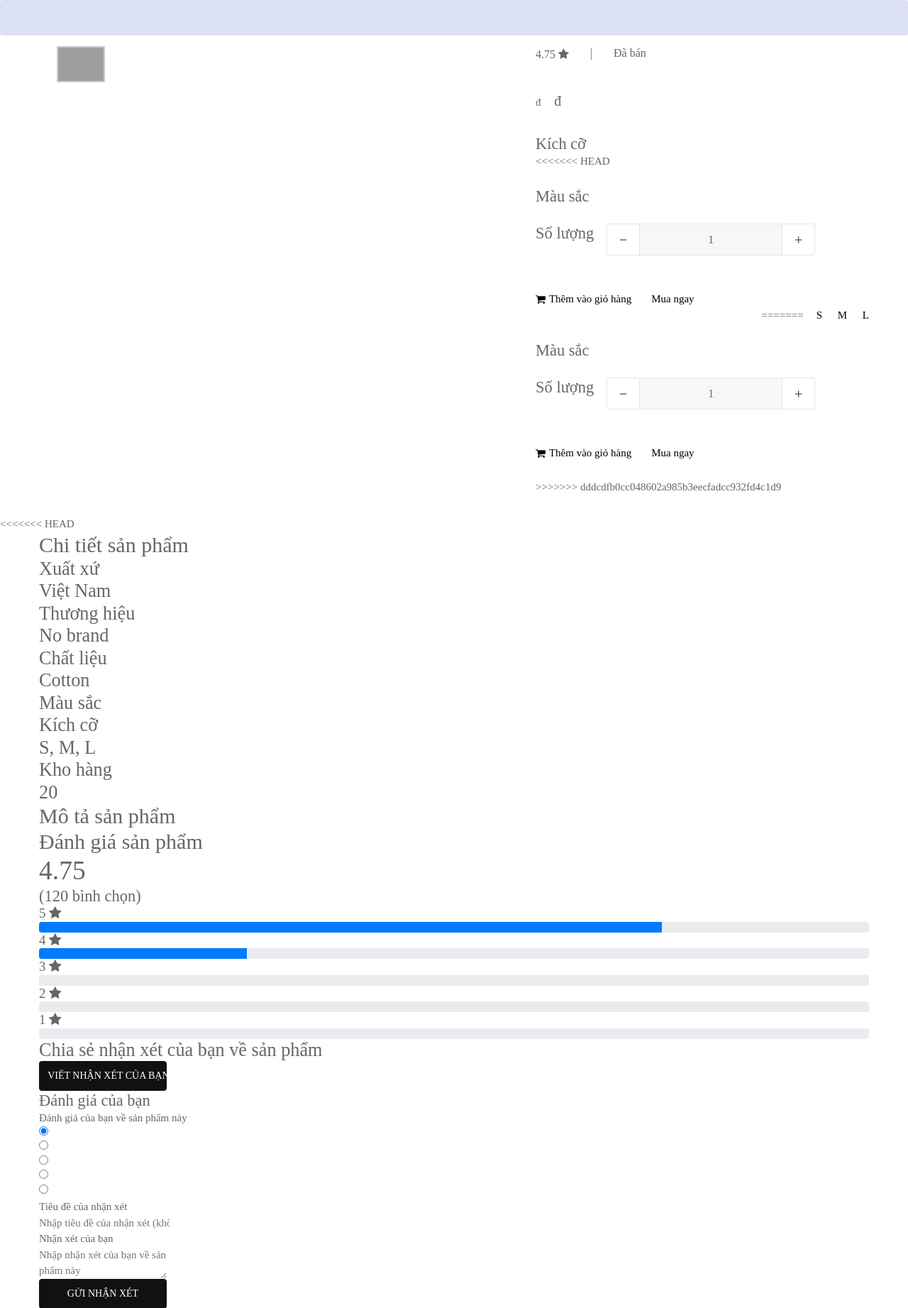
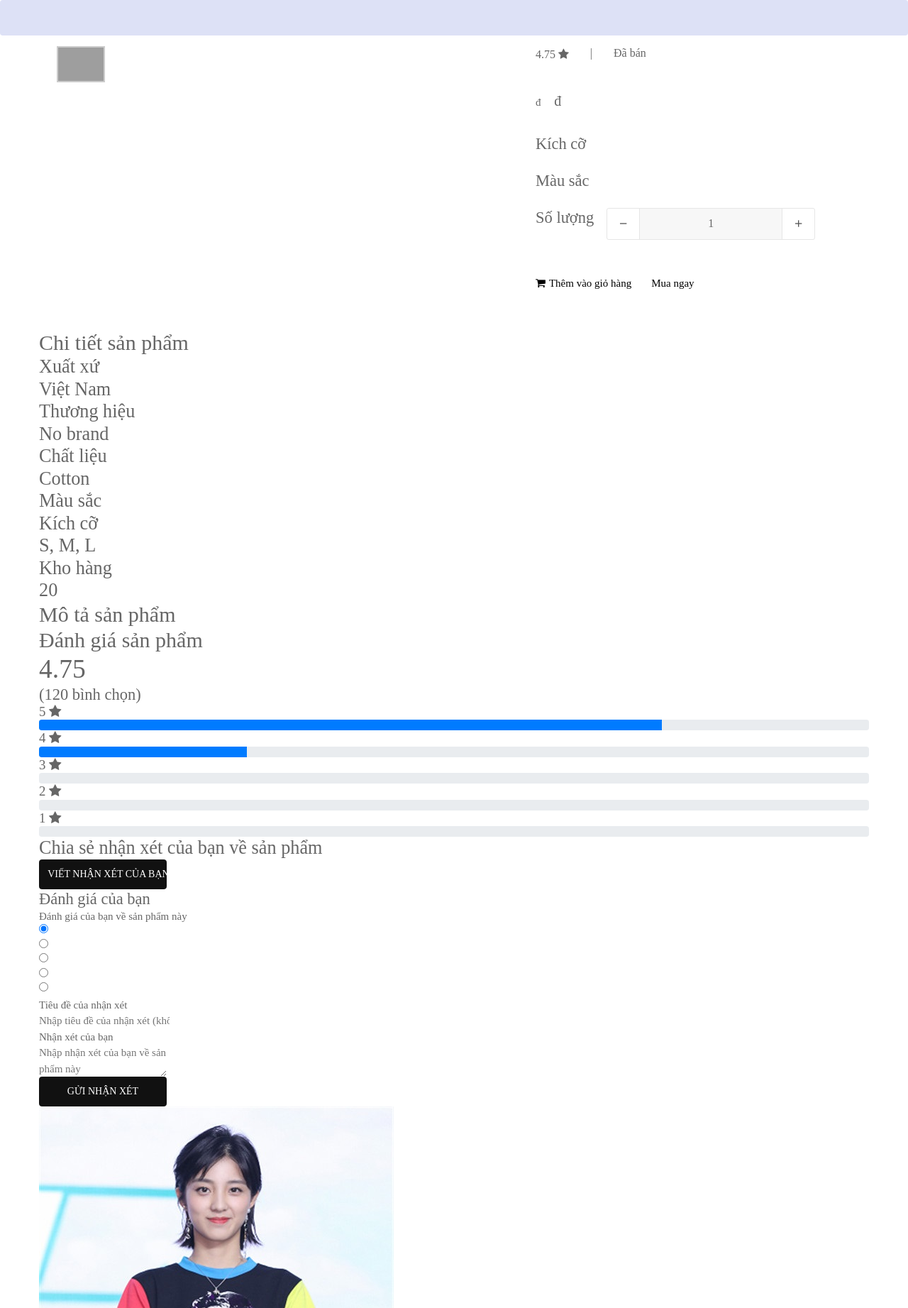
Before and after one commit to leuyennhi/Team13---TKDG, a Node server app: template Web-Shoping/views/products/product-detail.hbs in a window 1280 px wide. Shown: the part 84-1927 px from the top of the page at 71% size. Run offline with Node 20, Linux system fonts and the light colour scheme; the template is opened without the code that fills it, so the values that code supplies are empty; some libraries are stand-ins or nearby versions; some web fonts are replaced; grey boxes are pictures that could not be loaded.

Commit message:
add check-compare 2

```diff
--- a/Web-Shoping/models/reviews.js
+++ b/Web-Shoping/models/reviews.js
@@ -5,15 +5,9 @@
 
 var ReviewSchema = new Schema({
     name: { type: String, required: Boolean },
-<<<<<<< HEAD
     content: { type: String, required: Boolean },
     product: { type: Schema.ObjectId, required: Boolean },
     star: { type: Number, required: Boolean }
-=======
-    content: {type: String, required: Boolean},
-    product: {type: Schema.ObjectId, required: Boolean},
-    star: {type:Number, required: Boolean}
->>>>>>> dddcdfb0cc048602a985b3eecfadcc932fd4c1d9
 });
 
 // Export model.
--- a/Web-Shoping/routes/index.js
+++ b/Web-Shoping/routes/index.js
@@ -87,7 +87,7 @@
     router.post('/history', isLoggedIn, cartController.order_create);
     router.get('/history/detail/:id', isLoggedIn, cartController.order_detail);
 
-  router.get('/format/:price',tryOnClothesController.formatP);
+    router.get('/format/:price', tryOnClothesController.formatP);
 
     router.get('/faq', function(req, res, next) {
         res.render('faq', { title: 'Câu hỏi thường gặp' });
--- a/Web-Shoping/views/products/product-detail.hbs
+++ b/Web-Shoping/views/products/product-detail.hbs
@@ -60,7 +60,6 @@
 							<div class="size-component">
 								<h4 class="tag">Kích cỡ</h4>
 								{{!-- <button class="btn-size size-selected m-l-18">{{item.size}}</button> --}}
-<<<<<<< HEAD
 								{{!-- <div class="size-button-component">
 										<button class="btn-size size-selected m-l-18" id="size-S">S</button>
 										<button class="btn-size m-l-18" id="size-M">M</button>
@@ -133,64 +132,13 @@
 								</button>
 							</div>
 						</form>
-=======
-								<div class="size-button-component">
-									<button class="btn-size size-selected m-l-18" id="size-S">S</button>
-									<button class="btn-size m-l-18" id="size-M">M</button>
-									<button class="btn-size m-l-18" id="size-L">L</button>
-								</div>
-							</div>
-						</div>
-
-						<div class="m-b-25">
-							<div class="row p-l-15">
-								<h4 class="tag">Màu sắc</h4>
-								<button class="btn-color color-selected m-l-18">{{item.color}}</button>
-							</div>
-						</div>
-
-						<div class="flex-w flex-r-m p-b-25">
-							<form action="/product/detail/{{item._id}}" method="POST"
-								class="flex-w flex-m respon6-next">
-								<div class="row p-l-15">
-									<h4 class="tag m-r-18">Số lượng</h4>
-									<div class="wrap-num-product flex-w">
-										<div class="btn-num-product-down cl8 hov-btn3 trans-04 flex-c-m">
-											<i class="fs-16 zmdi zmdi-minus"></i>
-										</div>
-
-										<input class="mtext-104 cl3 txt-center num-product" type="number" id="num"
-											name="num" value="1">
-
-										<div class="btn-num-product-up cl8 hov-btn3 trans-04 flex-c-m">
-											<i class="fs-16 zmdi zmdi-plus"></i>
-										</div>
-									</div>
-								</div>
-								<div class="row p-l-15 m-t-50">
-									<button type="submit" class="btn-add-to-cart flex-c-m m-r-28 js-addcart-detail">
-										<i class="fa fa-shopping-cart m-r-5"></i>
-										Thêm vào giỏ hàng
-									</button>
-									<button type="submit" class="btn-buy-now flex-c-m js-addcart-detail">
-										Mua ngay
-									</button>
-								</div>
-							</form>
-						</div>
->>>>>>> dddcdfb0cc048602a985b3eecfadcc932fd4c1d9
 					</div>
 				</div>
 			</div>
 		</div>
-<<<<<<< HEAD
 	</div>
 
 	{{!-- <div class="bor10 m-t-50 p-t-43 p-b-40">
-=======
-
-		{{!-- <div class="bor10 m-t-50 p-t-43 p-b-40">
->>>>>>> dddcdfb0cc048602a985b3eecfadcc932fd4c1d9
 				<!-- Tab01 -->
 				<div class="tab01">
 					<!-- Nav tabs -->
@@ -478,24 +426,13 @@
 			</form>
 		</div>
 		{{!-- Danh sách bình luận --}}
-<<<<<<< HEAD
 		<div class="comments-component">
-=======
-
-		<div class="comments-component">
-			{{#each reviews}}
->>>>>>> dddcdfb0cc048602a985b3eecfadcc932fd4c1d9
 			<div class="comment">
 				<div class="comment-item">
 					<div class="my-photo">
 						<a href="#"><img class="img-circle" src="/images/customer.jpg" alt="My Image" /></a>
-<<<<<<< HEAD
 						<h5>Vạn Bằng</h5>
 						<p class="time">một tháng trước</p>
-=======
-						<h5>{{this.name}}</h5>
-						<p class="time">{{this.date}}</p>
->>>>>>> dddcdfb0cc048602a985b3eecfadcc932fd4c1d9
 					</div>
 					<div class="information">
 						<div class="stars">
@@ -517,13 +454,9 @@
 						<p class="buy-already">Đã mua sản phẩm này tại Team13-Shop</p>
 						<div class="description js-description">
 							<p class="review_detail" itemprop="reviewBody"></p>
-<<<<<<< HEAD
 							<span>Mình rất ưng ý với giá cả và chất liệu,
 								màu cũng rất xinh xẻo khi nhìn ở ngoài, vải đúng cotton,
 								ko bị mỏng như mình nghĩ
-=======
-							<span>{{this.content}}
->>>>>>> dddcdfb0cc048602a985b3eecfadcc932fd4c1d9
 								<br>
 							</span>
 							</p>
@@ -532,10 +465,6 @@
 						<button class="hide-comment">Ẩn phản hồi</button>
 					</div>
 				</div>
-<<<<<<< HEAD
-=======
-				{{/each}}
->>>>>>> dddcdfb0cc048602a985b3eecfadcc932fd4c1d9
 				<div class="reply-comment-component">
 					<div class="reply-comment">
 						<div class="my-photo">
```
Also changed, not shown: Web-Shoping/controllers/product.controller.js (+18 -32 lines), Web-Shoping/models/products.js (+0 -15 lines), 1 other file. Lines whose indentation alone changed are shown as unchanged.
